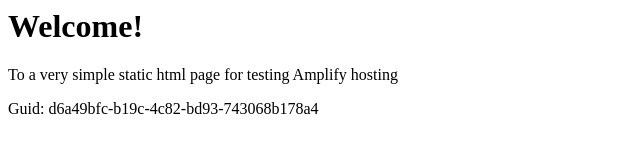
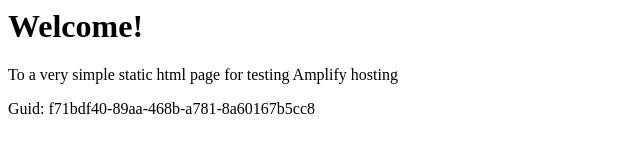
Before and after one commit to aws-aemilia-sin/Github-PR-Commit-Integration-Test-DoNotTouch-GithubWebhookPreviewCanaryTest-v1-prod-ap-southeast-1, a website: page src/index.html in a window 1280 px wide. Shown: the full height of the page, 0-640 px from the left. Drawn offline with Linux system fonts and the light colour scheme.

Commit message:
commit from integ tests

```diff
--- a/src/index.html
+++ b/src/index.html
@@ -12,6 +12,6 @@
 <body>
     <h1>Welcome!</h1>
     <p>To a very simple static html page for testing Amplify hosting</p>
-    <p>Guid: d6a49bfc-b19c-4c82-bd93-743068b178a4</p></body>
+    <p>Guid: f71bdf40-89aa-468b-a781-8a60167b5cc8</p></body>
 
 </html>
```
